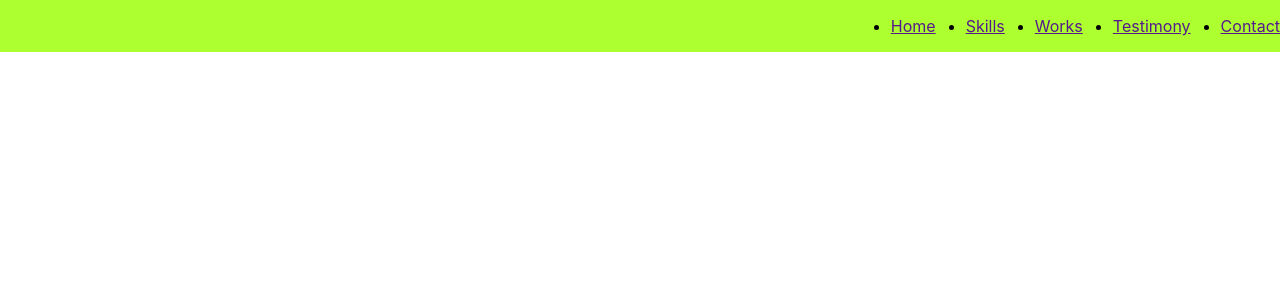
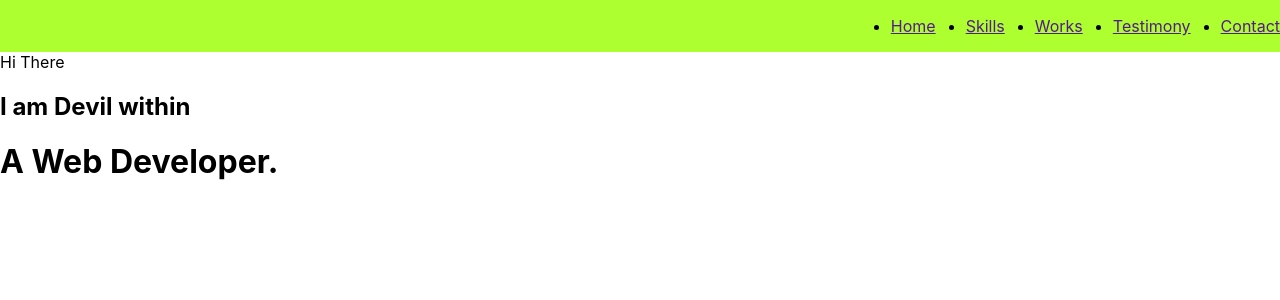
Before and after one commit to Rokkcoco/portfolio-start-project-main, a React app: page / in a window 1280 px wide. Shown: the top 300 px of the page. Built offline with nearby package versions, Linux system fonts and the light colour scheme; some icons are missing.

Commit message:
new components header, logo, main, menu

```diff
--- a/src/App.tsx
+++ b/src/App.tsx
@@ -1,20 +1,15 @@
 import './App.css';
-import styled from 'styled-components';
 import {Header} from "./layout/header/Header";
+import {Main} from "./layout/sections/main/Main";
 
 
 function App() {
     return (
         <div className="App">
             <Header/>
+            <Main/>
         </div>
     );
 }
 
 export default App;
-
-const Title = styled.h1`
-    font-size: 1.5em;
-    text-align: center;
-    color: #e91e63;
-`;
--- a/src/layout/sections/main/Main.tsx
+++ b/src/layout/sections/main/Main.tsx
@@ -4,9 +4,11 @@ export const Main = () => {
     return (
         <div>
             <div>
-                <span>Hi there</span>
-                <span>I am Devil within</span>
+                <span>Hi There</span>
+                <h2>I am Devil within</h2>
+                <h1>A Web Developer.</h1>
             </div>
+            <img src="" alt=""/>
         </div>
     );
 };
```
